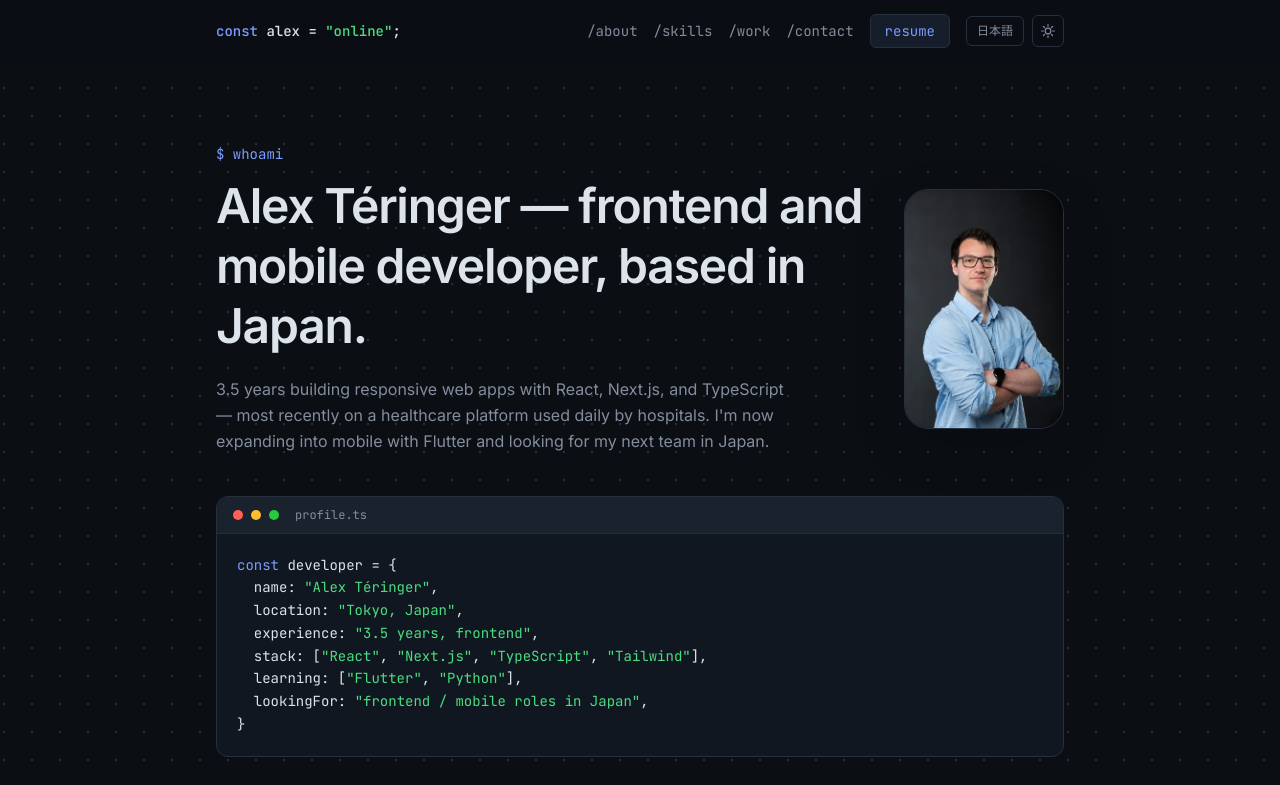
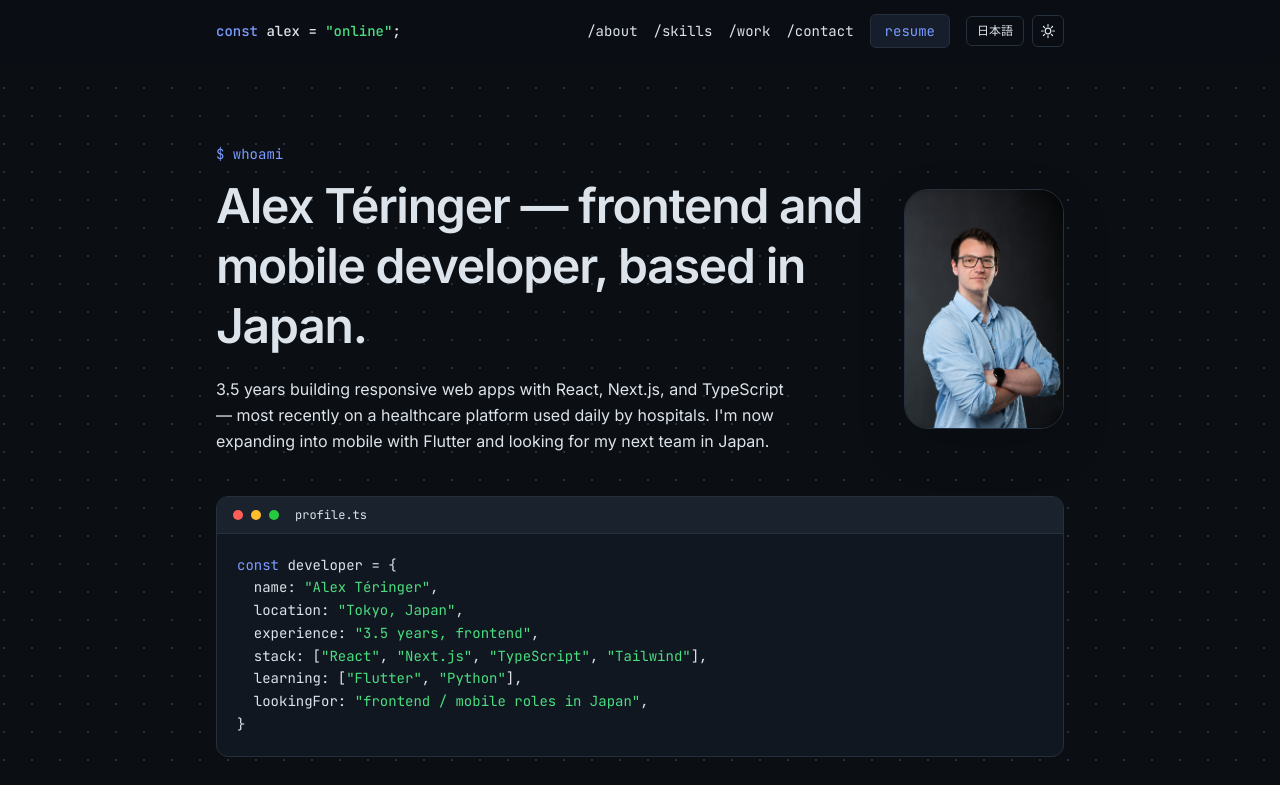
Before and after one commit to Alex2518-9/Portfolio-website, a Next.js app: page / in a window 1280 px wide. Shown: the top 785 px of the page. Built offline with nearby package versions, Linux system fonts and the light colour scheme.

Commit message:
refactor: adjust muted color to pass WCAG AAA

```diff
--- a/src/app/globals.css
+++ b/src/app/globals.css
@@ -7,7 +7,7 @@
   --surface-alt: #1a222d;
   --line: #26303c;
   --text: #dce3ea;
-  --text-muted: #838d9d;
+  --text-muted: #dce3ea;
   --accent: #7c9cff;
   --accent-ink: #0b0f14;
   --ok: #4ade80;
@@ -28,7 +28,7 @@
   --surface-alt: #eef2ef;
   --line: #d5ded8;
   --text: #25332f;
-  --text-muted: #55645e;
+  --text-muted: #2b3a38;
   --accent: #45695c;
   --accent-ink: #ffffff;
   --ok: #98533f;
```
